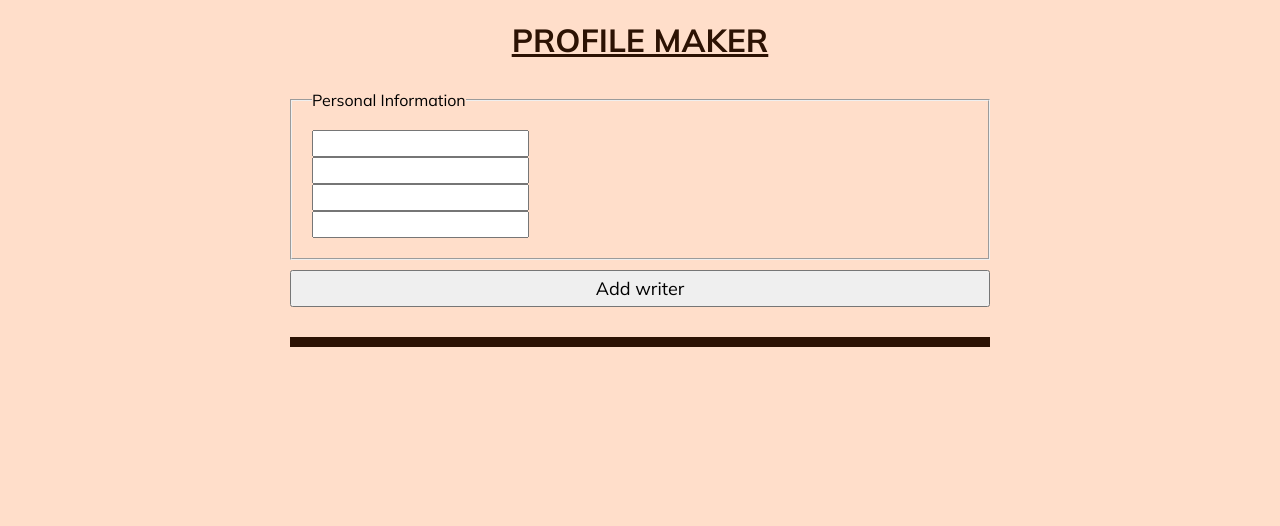
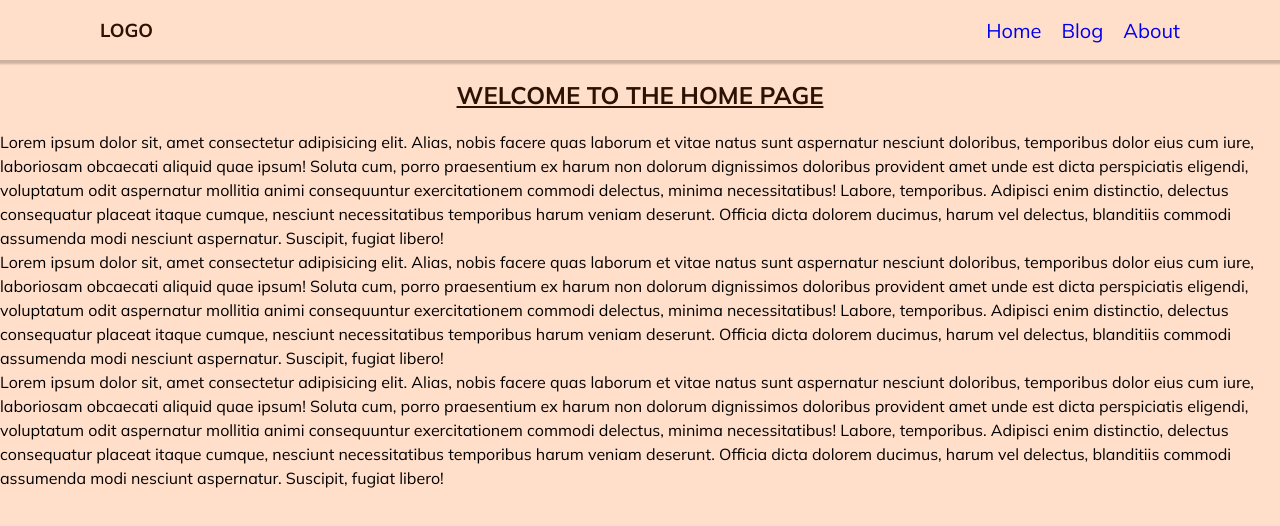
Before and after one commit to Akosua39/code-along, a React (Create React App) app: page / in a window 1280 px wide. Shown: the top 526 px of the page. Built offline with nearby package versions, Linux system fonts and the light colour scheme.

Commit message:
react component 8

```diff
--- a/package.json
+++ b/package.json
@@ -9,6 +9,7 @@
     "axios": "^0.26.1",
     "react": "^17.0.2",
     "react-dom": "^17.0.2",
+    "react-router-dom": "^6.3.0",
     "react-scripts": "5.0.0",
     "web-vitals": "^2.1.4"
   },
--- a/src/App.js
+++ b/src/App.js
@@ -1,30 +1,23 @@
-import useLocalStorage from "./hooks/useLocalStorage";
-import ProfileForm from "./components/ProfileForm";
-import ProfileCard from "./components/ProfileCard";
+import React from "react";
+import { BrowserRouter, Routes, Route} from "react-router-dom"
+import Blog from "./pages/Blog";
+import Home from "./pages/Home";
+import About from "./pages/About";
+import Navbar from "./components/Navbar/Navbar"
 
-function App() {
-  const [profiles, setProfiles] = useLocalStorage("profiles", []);
 
-  const updateProfiles = (profile) => {
-    let arr = profiles;
-    arr.push(profile);
-    setProfiles([...arr]);
-  };
 
+const App = () => {
   return (
-    <div className="app">
-      <h1> Profile Maker </h1>
-      <div>
-        <ProfileForm submit={updateProfiles} />
-        <hr />
-        <div className="list">
-          {profiles.map((person, index) => (
-            <ProfileCard key={index} writer={person} />
-          ))}
-        </div>
-      </div>
-    </div>
-  );
+   <BrowserRouter>
+  < Navbar/>
+   <Routes>
+     <Route path="about" element={<About/>}/>
+     <Route path="/" element={<Home/>}/>
+     <Route path="blog" element={<Blog/>}/>
+   </Routes>
+   </BrowserRouter>
+  )
 }
 
 export default App;
--- /dev/null
+++ b/src/Components/Navbar/Navbar.js
@@ -0,0 +1,27 @@
+import React from "react";
+import { Link } from "react-router-dom";
+import "./Navbar.module.css";
+
+
+const Navbar = () => {
+    return (
+        <nav>
+            <h3>Logo</h3>
+            <ul>
+               <li>
+                   <Link to="/">Home</Link>
+                   </li>
+
+                 <li>
+                   <Link to="blog">Blog</Link>
+                    </li>
+
+                   <li>
+                   <Link to="about">About</Link>
+                   </li>
+            </ul>
+        </nav>
+    )
+}
+
+export default Navbar;
--- /dev/null
+++ b/src/Components/Navbar/Navbar.module.css
@@ -0,0 +1,24 @@
+nav{height: 60px;
+    display: flex;
+    justify-content: space-between;
+    align-items: center;
+    box-shadow: 0 2px 2px 2px rgba(0, 0, 0, 0.2);
+    padding: 0 100px;
+}
+
+nav ul{
+  display: flex;
+  list-style: none;
+  gap: 20px;
+}
+
+nav ul li a {
+text-decoration: none;
+font-size: 20px;
+}
+nav ul li:hover{
+    transform: scale(1.2);
+}
+nav ul li a:hover{
+    color: red;
+}
--- a/src/index.css
+++ b/src/index.css
@@ -194,3 +194,12 @@ hr {
 .post > h3 {
   text-align: center;
 }
+section{
+  width: 90;
+  margin: 0 auto;
+}
+section p{
+font-size: 1,2rem;
+line-height: 1.5;
+margin-bottom: 1rems;
+  }
--- /dev/null
+++ b/src/pages/About.js
@@ -0,0 +1,28 @@
+import React from 'react'
+
+const About = () => {
+  return (
+   <section>
+        <h1> Welcome to the About Page</h1>
+   <p>
+       Lorem ipsum dolor sit, amet consectetur adipisicing elit. Alias, nobis facere quas laborum et vitae natus sunt aspernatur nesciunt doloribus, temporibus dolor eius cum iure, laboriosam obcaecati aliquid quae ipsum!
+       Soluta cum, porro praesentium ex harum non dolorum dignissimos doloribus provident amet unde est dicta perspiciatis eligendi, voluptatum odit aspernatur mollitia animi consequuntur exercitationem commodi delectus, minima necessitatibus! Labore, temporibus.
+       Adipisci enim distinctio, delectus consequatur placeat itaque cumque, nesciunt necessitatibus temporibus harum veniam deserunt. Officia dicta dolorem ducimus, harum vel delectus, blanditiis commodi assumenda modi nesciunt aspernatur. Suscipit, fugiat libero!
+   </p>
+   <p>
+       Lorem ipsum dolor sit, amet consectetur adipisicing elit. Alias, nobis facere quas laborum et vitae natus sunt aspernatur nesciunt doloribus, temporibus dolor eius cum iure, laboriosam obcaecati aliquid quae ipsum!
+       Soluta cum, porro praesentium ex harum non dolorum dignissimos doloribus provident amet unde est dicta perspiciatis eligendi, voluptatum odit aspernatur mollitia animi consequuntur exercitationem commodi delectus, minima necessitatibus! Labore, temporibus.
+       Adipisci enim distinctio, delectus consequatur placeat itaque cumque, nesciunt necessitatibus temporibus harum veniam deserunt. Officia dicta dolorem ducimus, harum vel delectus, blanditiis commodi assumenda modi nesciunt aspernatur. Suscipit, fugiat libero!
+   </p>
+   <p>
+       Lorem ipsum dolor sit, amet consectetur adipisicing elit. Alias, nobis facere quas laborum et vitae natus sunt aspernatur nesciunt doloribus, temporibus dolor eius cum iure, laboriosam obcaecati aliquid quae ipsum!
+       Soluta cum, porro praesentium ex harum non dolorum dignissimos doloribus provident amet unde est dicta perspiciatis eligendi, voluptatum odit aspernatur mollitia animi consequuntur exercitationem commodi delectus, minima necessitatibus! Labore, temporibus.
+       Adipisci enim distinctio, delectus consequatur placeat itaque cumque, nesciunt necessitatibus temporibus harum veniam deserunt. Officia dicta dolorem ducimus, harum vel delectus, blanditiis commodi assumenda modi nesciunt aspernatur. Suscipit, fugiat libero!
+   </p>
+
+
+   </section>
+  )
+}
+
+export default About
--- /dev/null
+++ b/src/pages/Blog.js
@@ -0,0 +1,28 @@
+import React from 'react'
+
+const Blog = () => {
+  return (
+   <section>
+       <h1> Welcome to the Blog Page</h1>
+   <p>
+       Lorem ipsum dolor sit, amet consectetur adipisicing elit. Alias, nobis facere quas laborum et vitae natus sunt aspernatur nesciunt doloribus, temporibus dolor eius cum iure, laboriosam obcaecati aliquid quae ipsum!
+       Soluta cum, porro praesentium ex harum non dolorum dignissimos doloribus provident amet unde est dicta perspiciatis eligendi, voluptatum odit aspernatur mollitia animi consequuntur exercitationem commodi delectus, minima necessitatibus! Labore, temporibus.
+       Adipisci enim distinctio, delectus consequatur placeat itaque cumque, nesciunt necessitatibus temporibus harum veniam deserunt. Officia dicta dolorem ducimus, harum vel delectus, blanditiis commodi assumenda modi nesciunt aspernatur. Suscipit, fugiat libero!
+   </p>
+   <p>
+       Lorem ipsum dolor sit, amet consectetur adipisicing elit. Alias, nobis facere quas laborum et vitae natus sunt aspernatur nesciunt doloribus, temporibus dolor eius cum iure, laboriosam obcaecati aliquid quae ipsum!
+       Soluta cum, porro praesentium ex harum non dolorum dignissimos doloribus provident amet unde est dicta perspiciatis eligendi, voluptatum odit aspernatur mollitia animi consequuntur exercitationem commodi delectus, minima necessitatibus! Labore, temporibus.
+       Adipisci enim distinctio, delectus consequatur placeat itaque cumque, nesciunt necessitatibus temporibus harum veniam deserunt. Officia dicta dolorem ducimus, harum vel delectus, blanditiis commodi assumenda modi nesciunt aspernatur. Suscipit, fugiat libero!
+   </p>
+   <p>
+       Lorem ipsum dolor sit, amet consectetur adipisicing elit. Alias, nobis facere quas laborum et vitae natus sunt aspernatur nesciunt doloribus, temporibus dolor eius cum iure, laboriosam obcaecati aliquid quae ipsum!
+       Soluta cum, porro praesentium ex harum non dolorum dignissimos doloribus provident amet unde est dicta perspiciatis eligendi, voluptatum odit aspernatur mollitia animi consequuntur exercitationem commodi delectus, minima necessitatibus! Labore, temporibus.
+       Adipisci enim distinctio, delectus consequatur placeat itaque cumque, nesciunt necessitatibus temporibus harum veniam deserunt. Officia dicta dolorem ducimus, harum vel delectus, blanditiis commodi assumenda modi nesciunt aspernatur. Suscipit, fugiat libero!
+   </p>
+
+
+   </section>
+  )
+}
+
+export default Blog
--- /dev/null
+++ b/src/pages/Home.js
@@ -0,0 +1,28 @@
+import React from 'react'
+
+const Home = () => {
+  return (
+   <section>
+        <h1> Welcome to the Home Page</h1>
+   <p>
+       Lorem ipsum dolor sit, amet consectetur adipisicing elit. Alias, nobis facere quas laborum et vitae natus sunt aspernatur nesciunt doloribus, temporibus dolor eius cum iure, laboriosam obcaecati aliquid quae ipsum!
+       Soluta cum, porro praesentium ex harum non dolorum dignissimos doloribus provident amet unde est dicta perspiciatis eligendi, voluptatum odit aspernatur mollitia animi consequuntur exercitationem commodi delectus, minima necessitatibus! Labore, temporibus.
+       Adipisci enim distinctio, delectus consequatur placeat itaque cumque, nesciunt necessitatibus temporibus harum veniam deserunt. Officia dicta dolorem ducimus, harum vel delectus, blanditiis commodi assumenda modi nesciunt aspernatur. Suscipit, fugiat libero!
+   </p>
+   <p>
+       Lorem ipsum dolor sit, amet consectetur adipisicing elit. Alias, nobis facere quas laborum et vitae natus sunt aspernatur nesciunt doloribus, temporibus dolor eius cum iure, laboriosam obcaecati aliquid quae ipsum!
+       Soluta cum, porro praesentium ex harum non dolorum dignissimos doloribus provident amet unde est dicta perspiciatis eligendi, voluptatum odit aspernatur mollitia animi consequuntur exercitationem commodi delectus, minima necessitatibus! Labore, temporibus.
+       Adipisci enim distinctio, delectus consequatur placeat itaque cumque, nesciunt necessitatibus temporibus harum veniam deserunt. Officia dicta dolorem ducimus, harum vel delectus, blanditiis commodi assumenda modi nesciunt aspernatur. Suscipit, fugiat libero!
+   </p>
+   <p>
+       Lorem ipsum dolor sit, amet consectetur adipisicing elit. Alias, nobis facere quas laborum et vitae natus sunt aspernatur nesciunt doloribus, temporibus dolor eius cum iure, laboriosam obcaecati aliquid quae ipsum!
+       Soluta cum, porro praesentium ex harum non dolorum dignissimos doloribus provident amet unde est dicta perspiciatis eligendi, voluptatum odit aspernatur mollitia animi consequuntur exercitationem commodi delectus, minima necessitatibus! Labore, temporibus.
+       Adipisci enim distinctio, delectus consequatur placeat itaque cumque, nesciunt necessitatibus temporibus harum veniam deserunt. Officia dicta dolorem ducimus, harum vel delectus, blanditiis commodi assumenda modi nesciunt aspernatur. Suscipit, fugiat libero!
+   </p>
+
+
+   </section>
+  )
+}
+
+export default Home
```
Also changed, not shown: 1 other file (tests, documents, lock files or other folders).
